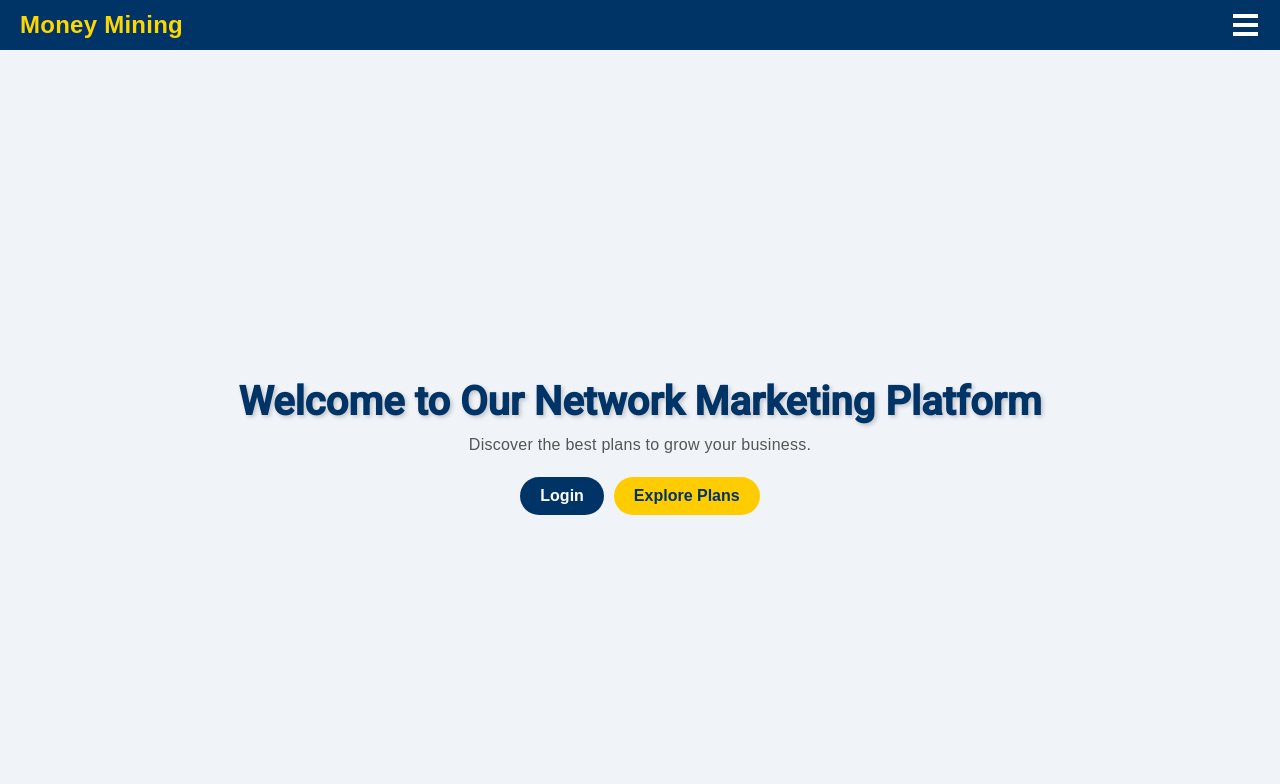
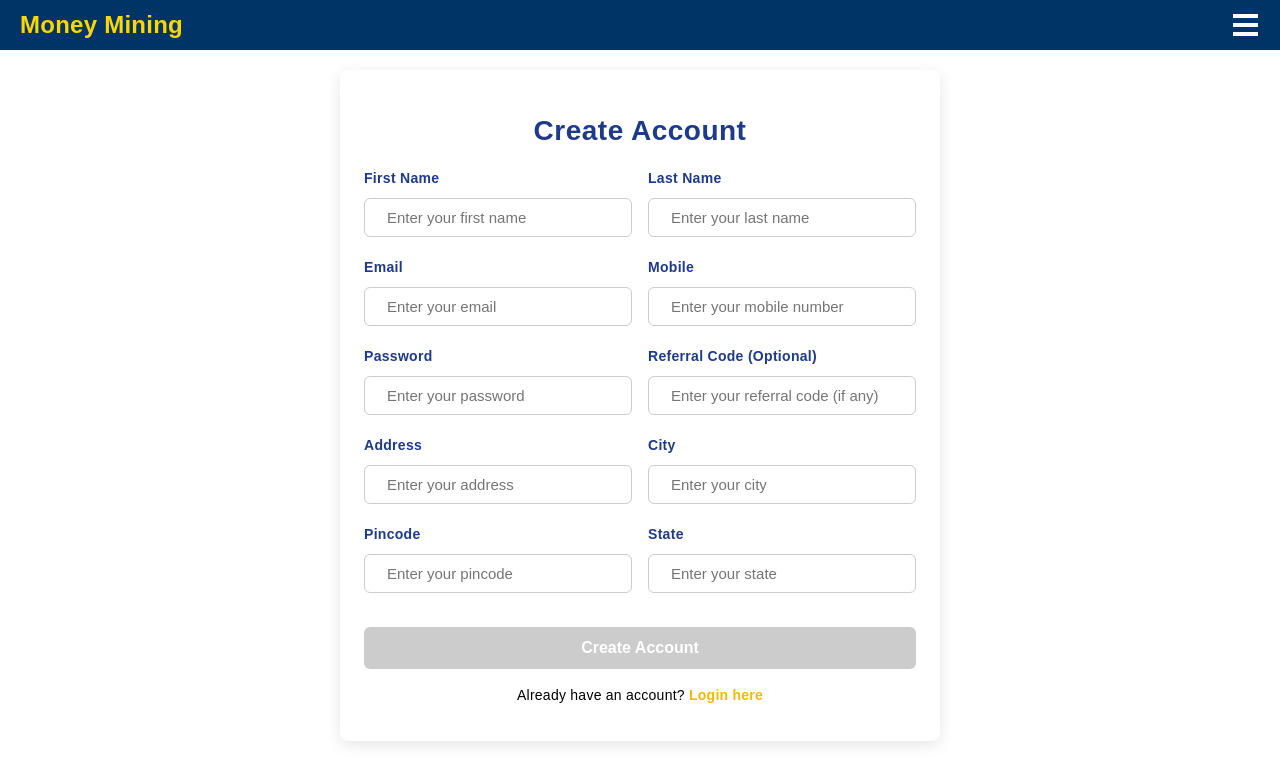
Before and after one commit to artistrommiyo/newProject, an Angular app: page /profile in a window 1280 px wide. Before the commit this address led to /home. Shown: the top 784 px of the page. Built offline with nearby package versions, Linux system fonts and the light colour scheme.

Commit message:
add new changes

```diff
--- a/src/app/app-routing.module.ts
+++ b/src/app/app-routing.module.ts
@@ -13,6 +13,7 @@ const routes: Routes = [
   { path: 'payment', component: PaymentComponent },
   { path: 'login', component: LoginComponent },
   { path: 'signup', component: SignupComponent },
+  { path: 'profile', component: SignupComponent },
   { path: '**', redirectTo: '/home' }, // Wildcard route redirects to Home
 ];
 
--- a/src/app/core/auth/login/login.component.ts
+++ b/src/app/core/auth/login/login.component.ts
@@ -39,48 +39,38 @@ export class LoginComponent implements OnInit {
     return this.loginForm.controls;
   }
 
-onSubmit(){
- console.log(this.loginForm.get("username")?.value);
- var username=this.loginForm.get("username")?.value;
- var password=this.loginForm.get("password")?.value;
+  // Handle form submission
+  onSubmit() {
+    this.submitted = true;
 
- this.authService.login(username,password).subscribe((res)=>{
-  console.log("res.data :-"+res.data);
+    // Stop if form is invalid
+    if (this.loginForm.invalid) {
+      return;
+    }
 
- });
+    this.authService.checkLogin(this.f['username'].value,this.f['password'].value).subscribe(
+      (res)=>{
+        if(res.status == 200 && res.payLoad){
+          const userDetails = res.payLoad; // Extract payload
+          this.authService.login(userDetails);  // Save to localStorage && You should have a real login service here
+          this.loginUrlRedirect(); // Redirect after successful login
+        }else{
+          this.loginError = 'Invalid username or password';       // Show error if username or password is incorrect
+        }
+    },
+    (eror)=>{
+      this.loginError = 'Invalid username or password';       // Show error if username or password is incorrect
+    });
+  }
 
-
+  loginUrlRedirect(){
+    const navigation = this.router.getCurrentNavigation();
+    const redirectUrl = navigation?.previousNavigation?.extras.state?.['redirectUrl'] || '/home';
+    const plan = navigation?.previousNavigation?.extras.state?.['plan'];
+    if (redirectUrl && plan) {
+      this.router.navigate([redirectUrl], { state: { plan } }); // Navigate to the payment page with the plan details
+    } else {
+      this.router.navigate([redirectUrl]);      // Default navigation
+    }
+  }
 }
-
-  // // Handle form submission
-  // onSubmit() {
-  //   this.submitted = true;
-
-
-  //   // Stop if form is invalid
-  //   if (this.loginForm.invalid) {
-  //     return;
-  //   }
-
-  //   // Simulate login check (replace with actual logic)
-  //   if (this.f['username'].value === 'admin' && this.f['password'].value === 'admin') {
-  //     // Call login service
-  //     console.log("working")
-  //     this.authService.login();  // You should have a real login service here
-  //     const navigation = this.router.getCurrentNavigation();
-  //     const redirectUrl = navigation?.previousNavigation?.extras.state?.['redirectUrl'] || '/home';
-  //     const plan = navigation?.previousNavigation?.extras.state?.['plan'];
-
-  //     if (redirectUrl && plan) {
-  //       // Navigate to the payment page with the plan details
-  //       this.router.navigate([redirectUrl], { state: { plan } });
-  //     } else {
-  //       // Default navigation
-  //       this.router.navigate([redirectUrl]);
-  //     } // Redirect after successful login
-  //   } else {
-  //     // Show error if username or password is incorrect
-  //     this.loginError = 'Invalid username or password';
-  //   }
-  // }
-}
--- a/src/app/core/auth/signup/signup.component.html
+++ b/src/app/core/auth/signup/signup.component.html
@@ -1,10 +1,11 @@
 <div class="signup-container">
   <div class="signup-box">
-    <h2>Create Account</h2>
+    <h2>{{ isAlreadyLogin ? 'Your Profile' : 'Create Account' }}</h2>
     <form [formGroup]="signupForm" (ngSubmit)="onSubmit()">
       <div class="form-group">
         <label for="firstName">First Name</label>
-        <input id="firstName" type="text" formControlName="firstName" class="form-control" placeholder="Enter your first name" />
+        <input id="firstName" type="text" formControlName="firstName" class="form-control"
+          placeholder="Enter your first name" />
         <div *ngIf="submitted && f['firstName']?.errors" class="invalid-feedback">
           <div *ngIf="f['firstName']?.errors?.['required']">First Name is required</div>
           <div *ngIf="f['firstName']?.errors?.['minlength']">First Name must be at least 2 characters</div>
@@ -13,7 +14,8 @@
 
       <div class="form-group">
         <label for="lastName">Last Name</label>
-        <input id="lastName" type="text" formControlName="lastName" class="form-control" placeholder="Enter your last name" />
+        <input id="lastName" type="text" formControlName="lastName" class="form-control"
+          placeholder="Enter your last name"/>
         <div *ngIf="submitted && f['lastName']?.errors" class="invalid-feedback">
           <div *ngIf="f['lastName']?.errors?.['required']">Last Name is required</div>
           <div *ngIf="f['lastName']?.errors?.['minlength']">Last Name must be at least 2 characters</div>
@@ -22,7 +24,8 @@
 
       <div class="form-group">
         <label for="email">Email</label>
-        <input id="email" type="email" formControlName="email" class="form-control" placeholder="Enter your email" />
+        <input id="email" type="email" formControlName="email" class="form-control" placeholder="Enter your email"
+        [disabled]="isAlreadyLogin"/>
         <div *ngIf="submitted && f['email']?.errors" class="invalid-feedback">
           <div *ngIf="f['email']?.errors?.['required']">Email is required</div>
           <div *ngIf="f['email']?.errors?.['pattern']">Email format is invalid</div>
@@ -31,7 +34,8 @@
 
       <div class="form-group">
         <label for="mobile">Mobile</label>
-        <input id="mobile" type="tel" formControlName="mobile" class="form-control" placeholder="Enter your mobile number" />
+        <input id="mobile" type="tel" formControlName="mobile" class="form-control"
+          placeholder="Enter your mobile number" />
         <div *ngIf="submitted && f['mobile']?.errors" class="invalid-feedback">
           <div *ngIf="f['mobile']?.errors?.['required']">Mobile number is required</div>
           <div *ngIf="f['mobile']?.errors?.['pattern']">Mobile number must be a valid 10-digit number</div>
@@ -41,7 +45,8 @@
 
       <div class="form-group">
         <label for="password">Password</label>
-        <input id="password" type="password" formControlName="password" class="form-control" placeholder="Enter your password" />
+        <input id="password" type="password" formControlName="password" class="form-control"
+          placeholder="Enter your password" />
         <div *ngIf="submitted && f['password']?.errors" class="invalid-feedback">
           <div *ngIf="f['password']?.errors?.['required']">Password is required</div>
           <div *ngIf="f['password']?.errors?.['minlength']">Password must be at least 6 characters</div>
@@ -50,7 +55,8 @@
 
       <div class="form-group">
         <label for="referralCode">Referral Code (Optional)</label>
-        <input id="referralCode" type="text" formControlName="referralCode" class="form-control" placeholder="Enter your referral code (if any)" />
+        <input id="referralCode" type="text" formControlName="referralCode" class="form-control"
+          placeholder="Enter your referral code (if any)" />
         <div *ngIf="submitted && f['referralCode']?.errors" class="invalid-feedback">
           <div *ngIf="f['referralCode']?.errors?.['pattern']">Referral Code format is invalid</div>
         </div>
@@ -58,7 +64,8 @@
 
       <div class="form-group">
         <label for="address">Address</label>
-        <input id="address" type="text" formControlName="address" class="form-control" placeholder="Enter your address" />
+        <input id="address" type="text" formControlName="address" class="form-control"
+          placeholder="Enter your address" />
         <div *ngIf="submitted && f['address']?.errors" class="invalid-feedback">
           <div *ngIf="f['address']?.errors?.['required']">Address is required</div>
         </div>
@@ -74,7 +81,8 @@
 
       <div class="form-group">
         <label for="pincode">Pincode</label>
-        <input id="pincode" type="number" formControlName="pincode" class="form-control" placeholder="Enter your pincode" />
+        <input id="pincode" type="number" formControlName="pincode" class="form-control"
+          placeholder="Enter your pincode" />
         <div *ngIf="submitted && f['pincode']?.errors" class="invalid-feedback">
           <div *ngIf="f['pincode']?.errors?.['required']">Pincode is required</div>
           <div *ngIf="f['pincode']?.errors?.['pattern']">Pincode must be a valid 5 or 6-digit number</div>
@@ -90,10 +98,18 @@
       </div>
 
 
-      <button type="submit" class="btn btn-primary" [disabled]="!signupForm.valid">Create Account</button>
+      <button *ngIf="!isAlreadyLogin || isEditing" class="btn btn-primary" type="submit" [disabled]="!signupForm.valid">
+        {{ isAlreadyLogin ? 'Save' : 'Create Account' }}
+      </button>
+      <button *ngIf="isAlreadyLogin && !isEditing" class="btn btn-secondary" type="button" (click)="enableEdit()">
+        Edit Profile
+      </button>
+      <button *ngIf="isAlreadyLogin && isEditing" class="btn btn-secondary" type="button" (click)="cancelEdit()">
+        Cancel
+      </button>
     </form>
 
-    <div class="signup-link">
+    <div class="signup-link" *ngIf="!isAlreadyLogin">
       <p>Already have an account? <a routerLink="/login">Login here</a></p>
     </div>
   </div>
--- a/src/app/core/auth/signup/signup.component.ts
+++ b/src/app/core/auth/signup/signup.component.ts
@@ -8,73 +8,133 @@ import { Router } from '@angular/router';
 @Component({
   selector: 'app-signup',
   templateUrl: './signup.component.html',
-  styleUrls: ['./signup.component.css']
+  styleUrls: ['./signup.component.css'],
 })
 export class SignupComponent implements OnInit {
   signupForm!: FormGroup;
   submitted = false;
+  userDetails: any;
+  isAlreadyLogin: boolean = false;
+  isEditing: boolean = false; // To toggle edit mode
 
   constructor(
     private formBuilder: FormBuilder,
     private dialog: MatDialog,
     private authService: AuthService,
-    private router: Router) {}
+    private router: Router
+  ) {}
 
   ngOnInit(): void {
+    // Fetch user details
+    this.userDetails = this.authService.getUserDetails();
+    this.isAlreadyLogin = this.userDetails ? true : false;
+
+    // Initialize form with user details if logged in, else empty
     this.signupForm = this.formBuilder.group({
-      firstName: ['', [Validators.required, Validators.minLength(2)]],
-      lastName: ['', [Validators.required, Validators.minLength(2)]],
-      email: ['', [Validators.required, Validators.email, Validators.pattern('[a-zA-Z0-9._%+-]+@[a-zA-Z0-9.-]+\\.[a-zA-Z]{2,4}')]],
-      mobile: ['', [Validators.required, Validators.pattern(/^\d{10}$/)]], // Only 10-digit numbers
-      password: ['', [Validators.required, Validators.minLength(6)]],
-      referralCode: ['', [Validators.pattern(/^[a-zA-Z0-9]*$/)]], // Optional
-      address: ['', [Validators.required]],
-      city: ['', [Validators.required]],
-      pincode: ['', [Validators.required, Validators.pattern(/^\d{5,6}$/)]], // 5-6 digit numbers
-      state: ['', [Validators.required]]
+      firstName: [
+        this.userDetails?.firstName || '',
+        [Validators.required, Validators.minLength(2)],
+      ],
+      lastName: [
+        this.userDetails?.lastName || '',
+        [Validators.required, Validators.minLength(2)],
+      ],
+      email: [
+        this.userDetails?.email || '',
+        [
+          Validators.required,
+          Validators.email,
+          Validators.pattern(
+            '[a-zA-Z0-9._%+-]+@[a-zA-Z0-9.-]+\\.[a-zA-Z]{2,4}'
+          ),
+        ],
+      ],
+      mobile: [
+        this.userDetails?.mobile || '',
+        [Validators.required, Validators.pattern(/^\d{10}$/)],
+      ],
+      password: [
+        this.isAlreadyLogin ? this.userDetails?.password : '', // Password should be empty for logged-in users
+        this.isAlreadyLogin ? [] : [Validators.required, Validators.minLength(6)],
+      ],
+      referralCode: [
+        this.userDetails?.referralCode || '',
+        [Validators.pattern(/^[a-zA-Z0-9]*$/)],
+      ],
+      address: [this.userDetails?.address || '', [Validators.required]],
+      city: [this.userDetails?.city || '', [Validators.required]],
+      pincode: [
+        this.userDetails?.pincode || '',
+        [Validators.required, Validators.pattern(/^\d{5,6}$/)],
+      ],
+      state: [this.userDetails?.state || '', [Validators.required]],
     });
+
+    if (this.isAlreadyLogin) {
+      this.signupForm.disable(); // Disable the form if the user is logged in
+    }
   }
 
+  // Getter for form controls
   get f() {
     return this.signupForm.controls;
   }
 
-    onSubmit(): void {
-      this.submitted = true;
+  // Create account submission
+  onSubmit(): void {
+    this.submitted = true;
+    if (this.signupForm.invalid) {
+      return;
+    }
 
-      // Stop if form is invalid
-      if (this.signupForm.invalid) {
-        return;
-      }
-      console.log(this.signupForm.value);
-      this.authService.signUp(this.signupForm.value).subscribe(
-        (resr) => {
-      //  console.log('Signup successful:', this.signupForm.value);
-          console.log("Response from sign up API:", resr.data);
-          this.openOtpDialog();
+    if (this.isAlreadyLogin) {
+      // Update user profile
+      const userInfo = this.signupForm.value;
+      userInfo.password = this.userDetails.password;
+      userInfo.id = this.userDetails.id;
+      userInfo.email = this.userDetails.email;
+      this.authService.updateUser(this.signupForm.value).subscribe(
+        (res) => {
+          if (res.status == 200 && res.payLoad) {
+            this.userDetails = res.payLoad;
+            this.authService.updateUserDetails(this.userDetails);
+            this.isEditing = false;
+            this.signupForm.disable();
+          }
         },
         (err) => {
-          console.error("Error during signup: ", err);
+          console.error('Error updating profile:', err);
         }
       );
-      // Handle successful submission (if needed, you can add further logic here)
+    } else {
+      // Create new account
+      this.authService.createUser(this.signupForm.value).subscribe(
+        (res) => {
+          if (res.status == 200 && res.payLoad) {
+            this.userDetails = res.payLoad;
+            this.openOtpDialog();
+          }
+        },
+        (err) => {
+          console.error('Error during signup:', err);
+        }
+      );
     }
+  }
 
-
-
+  // Open OTP Dialog
   openOtpDialog(): void {
-    const email: string = this.signupForm.get('email')?.value; // Get email from form
+    const email: string = this.signupForm.get('email')?.value;
     const dialogRef = this.dialog.open(OtpDialogComponent, {
       width: '400px',
-      maxWidth: '400px', // Limit to prevent overflow
+      maxWidth: '400px',
       disableClose: true,
-      data: { email: email } // Pass email value from form
+      data: { email: email },
     });
 
-    dialogRef.afterClosed().subscribe(result => {
+    dialogRef.afterClosed().subscribe((result) => {
       if (result?.success) {
-        //console.log('OTP Verified Successfully:', result.otp);
-        this.authService.login("test", "test");
+        this.authService.login(this.userDetails);
         this.router.navigate(['/home']);
       } else {
         console.log('OTP Verification Canceled');
@@ -82,4 +142,20 @@ export class SignupComponent implements OnInit {
     });
   }
 
+  // Enable edit mode
+  enableEdit(): void {
+    this.isEditing = true;
+    this.signupForm.enable();
+    this.signupForm.get('email')?.disable();
+    this.signupForm.get('referralCode')?.disable();
+    this.signupForm.get('referralCode')?.disable();
+    this.signupForm.get('password')?.disable(); // Keep email non-editable
+  }
+
+  // Cancel editing
+  cancelEdit(): void {
+    this.isEditing = false;
+    this.signupForm.patchValue(this.userDetails); // Reset to original values
+    this.signupForm.disable();
+  }
 }
--- a/src/app/core/services/auth.service.ts
+++ b/src/app/core/services/auth.service.ts
@@ -9,74 +9,88 @@ export class AuthService {
   private _isAuthenticated = new BehaviorSubject<boolean>(false); // Default value is false
   public isAuthenticated$: Observable<boolean> = this._isAuthenticated.asObservable();
 
-   private baseUrl: string = 'http://localhost:9101';
+  private baseUrl: string = 'http://64.227.174.34:9101';
+
+  private _userDetails = new BehaviorSubject<any>(null); // User details observable
+  public userDetails$: Observable<any> = this._userDetails.asObservable();
 
 
-  constructor(private http:HttpClient) {}
+  constructor(private http:HttpClient) {
+    // Initialize user details from localStorage (if available)
+    const storedUser = localStorage.getItem('userDetails');
+    if (storedUser) {
+      this._userDetails.next(JSON.parse(storedUser));
+      this._isAuthenticated.next(true);
+    }
+  }
 
   //Set the user authentication state (login)
-  /* login(): void {
+   login(updatedDetails: any): void {
      this._isAuthenticated.next(true); // Change to true when user logs in
-   }*/
+     this.storeUserDetails(updatedDetails);
+   }
 
-  login(email: string, password: string): Observable<any> {
+  checkLogin(email: string, password: string): Observable<any> {
     const url = this.baseUrl + '/api/auth/login'; // Complete login endpoint
-    const headers = new HttpHeaders({ 'Content-Type': 'application/json' }); // Headers
-    this._isAuthenticated.next(true);
-    // Prepare request payload
     const body = { email, password };
-
-    // Make the POST request
-    return this.http.post(url, body, { headers });
+    return this.http.post(url, body);
   }
 
-  signUp(user:any):Observable<any>{
+  createUser(user:any):Observable<any>{
     const url = this.baseUrl + '/moneymining/api/add/user';
-    const headers = new HttpHeaders({ 'Content-Type': 'application/json' });
-    console.log("user in service class : ", user);
-    return this.http.post<any>(url,user,{ headers: headers });
+    return this.http.post<any>(url,user);
   }
-  /*
-//* Method to send OTP
-sendOtp(email: string): Observable<any> {
-    // URL with query parameter for email
-    const url = `${this.baseUrl}/moneymining/api/send/otp?email=${encodeURIComponent(email)}`;
-
-    const headers = new HttpHeaders({ 'Content-Type': 'application/json' });
-    console.log("Sending OTP to email: ", email);
-
-    // Send empty body because data is in query parameters
-    return this.http.post<any>(url, {}, { headers: headers });
-}*/
-
-sendOtp(email: string): Observable<any> {
-  const otpType = 'o';
-
-  const url = this.baseUrl +`/moneymining/api/send/otp?email=${email}&otpType=${otpType}`;
-  //const url = `${this.baseUrl}/moneymining/api/send/otp?email=${email}`;
-  const headers = new HttpHeaders({ 'Content-Type': 'application/json' });
-  console.log("Sending OTP to email: ", email);
-
-  // Send POST request (with empty body)
-  return this.http.post<any>(url, {}, { headers: headers });
-}
-
-// Method to verify OTP
-verifyOtp(email:string, otp: string): Observable<any> {
-  const url = this.baseUrl +`/moneymining/api/enabled/user?email=${email}&otp=${otp}`;
-  const headers = new HttpHeaders({ 'Content-Type': 'application/json' });
-  console.log("Verifying OTP: ", otp);
-  return this.http.post<any>(url, {}, { headers: headers });
-}
 
 
-  // Set the user authentication state (logout)
-  logout(): void {
-    this._isAuthenticated.next(false); // Change to false when user logs out
+  sendOtp(email: string): Observable<any> {
+    const otpType = 'o';
+    const url = this.baseUrl +`/moneymining/api/send/otp?email=${email}&otpType=${otpType}`;
+    return this.http.post<any>(url, {});
+  }
+
+  // Method to verify OTP
+  verifyOtp(email:string, otp: string): Observable<any> {
+    const url = this.baseUrl +`/moneymining/api/enabled/user?email=${email}&otp=${otp}`;
+    return this.http.post<any>(url, {});
   }
 
   // Check current authentication status
   get isAuthenticated(): boolean {
     return this._isAuthenticated.value;
   }
+
+
+  // Method to handle logout
+  logout(): void {
+    this._isAuthenticated.next(false);
+    this._userDetails.next(null);
+    localStorage.removeItem('userDetails'); // Remove from localStorage
+  }
+
+  // Store user details in localStorage and update observable
+  private storeUserDetails(userDetails: any): void {
+    localStorage.setItem('userDetails', JSON.stringify(userDetails));
+    this._userDetails.next(userDetails);
+  }
+
+  // Get user details
+  getUserDetails(): any {
+    return this._userDetails.value;
+  }
+
+  // Update user details in localStorage and observable
+  updateUserDetails(updatedDetails: any): void {
+    this.storeUserDetails(updatedDetails);
+  }
+
+  updateUser(user:any):Observable<any>{
+    const url = this.baseUrl + '/moneymining/api/update/user';
+    return this.http.put<any>(url,user);
+  }
+
+  // Get user role
+  getUserRole(): string | null {
+    const userDetails = this.getUserDetails();
+    return userDetails?.role?.roleName || null; // Return role or null
+  }
 }
```
Also changed, not shown: src/app/core/auth/otp-dialog/otp-dialog.component.ts (+6 -17 lines).
